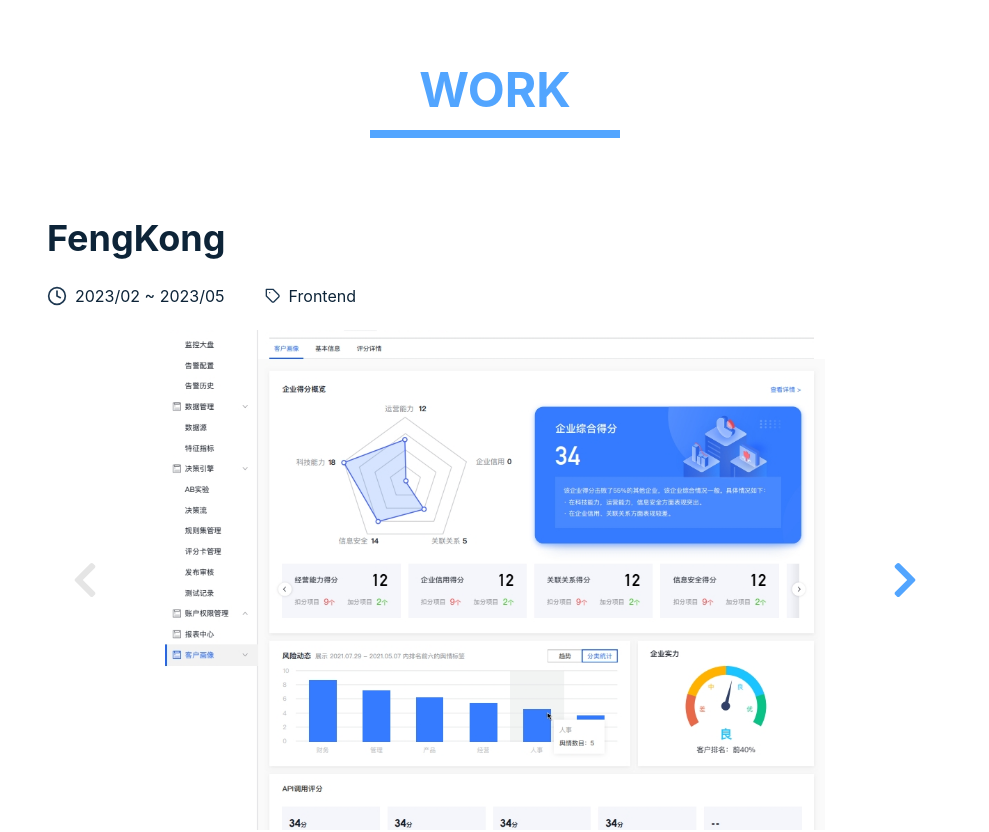
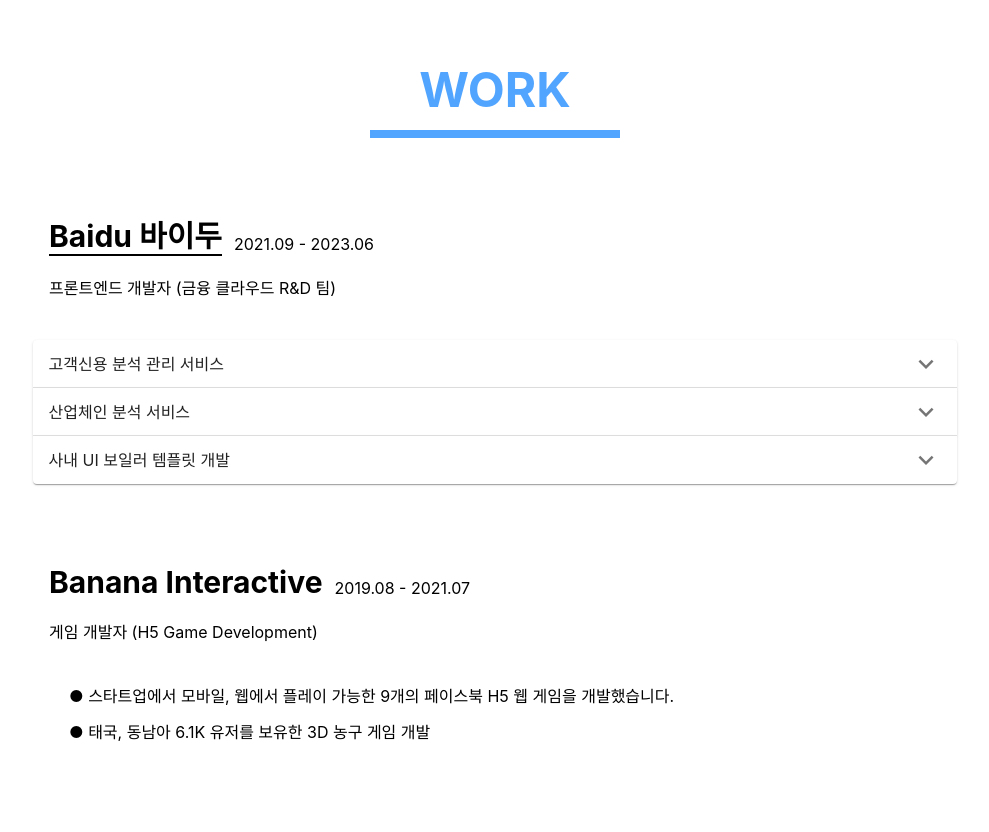
Before and after one commit to ujunglim/yujung_portfolio, a Next.js app: page / in a window 1280 px wide. Shown: the part 7300-8132 px from the top of the page, without its empty margins (145-1134 px from the left). Built offline with nearby package versions, Linux system fonts and the light colour scheme.

Commit message:
[feat] workdetail 추가

```diff
--- a/components/AboutMe.tsx
+++ b/components/AboutMe.tsx
@@ -9,7 +9,7 @@
       initial={{ opacity: 0 }}
       animate={{ opacity: 1 }}
       // transition={{ ease: "easeInOut", duration: 0.9, delay: 0.2 }}
-      className="w-[100%] flex flex-col items-center py-5 sm:py-10 mt-5 sm:mt-10 bg-cover bg-center"
+      className="w-[100%] flex flex-col items-center py-5 sm:py-10 mt-15 sm:mt-20 bg-cover bg-center"
       style={{
         backgroundImage: "url('/images/aboutme.jpg')",
         backgroundRepeat: "no-repeat",
--- a/components/FengKong.tsx
+++ b/components/FengKong.tsx
@@ -55,7 +55,7 @@
     <div className="container mx-auto">
       {/* Header */}
       <div>
-        <p className="font-general-medium text-left text-3xl sm:text-4xl font-bold text-primary-dark dark:text-primary-light mt-14 sm:mt-20 mb-7">
+        <p className="font-general-medium text-left text-3xl sm:text-4xl font-bold text-primary-dark dark:text-primary-light mt-7 sm:mt-10 mb-7">
           {data.header.title}
         </p>
         <div className="flex">
--- a/components/Work.tsx
+++ b/components/Work.tsx
@@ -1,16 +1,76 @@
+import { AccordionDetails, AccordionSummary } from "@mui/material";
 import CategoryTitle from "./CategoryTitle";
 import FengKong from "./FengKong";
 import ShaoXing from "./ShaoXing";
+import WorkDetail from "./WorkDetail";
+import Accordion from "@mui/material/Accordion";
+import { MdOutlineExpandMore } from "react-icons/md";
 
 function Work() {
   return (
     <section
       id="work"
-      className="flex flex-col items-center py-5 sm:py-10 mt-5 sm:mt-10"
+      className="flex flex-col items-center py-5 sm:py-10 mt-5 sm:mt-10 sm:mb-10 mb-5"
     >
       <CategoryTitle text="WORK" />
-      <FengKong />
-      <ShaoXing />
+      <WorkDetail
+        data={{
+          companyName: "Baidu 바이두",
+          companyUrl: "https://cloud.baidu.com/",
+          date: "2021.09 - 2023.06",
+          position: "프론트엔드 개발자 (금융 클라우드 R&D 팀)",
+        }}
+      />
+      <div className="w-[85%]">
+        <Accordion>
+          <AccordionSummary expandIcon={<MdOutlineExpandMore size={30} />}>
+            고객신용 분석 관리 서비스
+          </AccordionSummary>
+          <AccordionDetails>
+            <FengKong />
+          </AccordionDetails>
+        </Accordion>
+        <Accordion>
+          <AccordionSummary expandIcon={<MdOutlineExpandMore size={30} />}>
+            산업체인 분석 서비스
+          </AccordionSummary>
+          <AccordionDetails>
+            <ShaoXing />
+          </AccordionDetails>
+        </Accordion>
+        <Accordion>
+          <AccordionSummary expandIcon={<MdOutlineExpandMore size={30} />}>
+            사내 UI 보일러 템플릿 개발
+          </AccordionSummary>
+          <AccordionDetails>
+            <p>
+              ● FengKong과 Admin 백오피스 개발 생산성을 위해 자주 사용되는
+              UI컴포넌트들을 Storybook을 사용하여 사내 UI보일러 템플릿 개발,
+              유지보수했습니다.
+            </p>
+            <p>
+              ● Button, Modal, Card, 스크롤 가능한 Popover, Ellipsis(줄임말)
+              Popover, 커스텀 Date Range Picker
+            </p>
+            <p>
+              ● 입력과 표 출력 기능을 가진 커스터마이징 가능한 Input group +
+              table 컴포넌트
+            </p>
+          </AccordionDetails>
+        </Accordion>
+      </div>
+
+      <WorkDetail
+        data={{
+          companyName: "Banana Interactive",
+          date: "2019.08 - 2021.07",
+          position: "게임 개발자 (H5 Game Development)",
+          work: [
+            "스타트업에서 모바일, 웹에서 플레이 가능한 9개의 페이스북 H5 웹 게임을 개발했습니다.",
+            "태국, 동남아 6.1K 유저를 보유한 3D 농구 게임 개발",
+          ],
+        }}
+      />
     </section>
   );
 }
--- /dev/null
+++ b/components/WorkDetail.tsx
@@ -0,0 +1,43 @@
+import React, { FC } from "react";
+
+interface Prop {
+  companyName: string;
+  companyUrl?: string;
+  date: string;
+  position: string;
+  work: string[];
+}
+
+const WorkDetail: FC<any> = ({ data }) => {
+  return (
+    <div className="w-[100%] px-[98px] mt-[80px] dark:text-ternary-light">
+      <div className="flex items-end mb-5">
+        {data.companyUrl ? (
+          <a
+            className="text-3xl font-bold mr-3 hover:bg-submain hover:bg-opacity-50"
+            href={data?.companyUrl}
+            target="_blank"
+            style={{ borderBottom: "2px solid" }}
+          >
+            {data.companyName}
+          </a>
+        ) : (
+          <h1 className="text-3xl font-bold mr-3">{data.companyName}</h1>
+        )}
+        <span>{data.date}</span>
+      </div>
+      {/* 직무 */}
+      <div className="mb-10 flex">{data.position}</div>
+
+      {data?.work?.map((e, i) => {
+        return (
+          <p key={i} className="mb-3 ml-5">
+            ● {e}
+          </p>
+        );
+      })}
+    </div>
+  );
+};
+
+export default WorkDetail;
--- a/hooks/useScrollToTop.tsx
+++ b/hooks/useScrollToTop.tsx
@@ -33,7 +33,7 @@
   return (
     <button className="bg-main rounded-full fixed bottom-7 right-10 transition-all ease-in-out duration-300">
       <FiChevronUp
-        className="text-primary-light bg-red-300"
+        className="text-primary-light"
         style={{ display: showScroll ? "flex" : "none" }}
         onClick={backToTop}
         size={50}
--- a/package.json
+++ b/package.json
@@ -9,6 +9,9 @@
     "lint": "next lint"
   },
   "dependencies": {
+    "@emotion/react": "^11.11.4",
+    "@emotion/styled": "^11.11.5",
+    "@mui/material": "^5.15.15",
     "@types/node": "20.11.30",
     "@types/react": "18.2.73",
     "@types/react-dom": "18.2.23",
--- a/pages/_app.tsx
+++ b/pages/_app.tsx
@@ -1,12 +1,12 @@
 import "../styles/globals.css";
-// import { AnimatePresence } from "framer-motion";
+import { AnimatePresence } from "framer-motion";
 import DefaultLayout from "../components/layout/DefaultLayout";
 import Head from "next/head";
 import UseScrollToTop from "../hooks/useScrollToTop";
 
 function MyApp({ Component, pageProps }: any) {
   return (
-    // <AnimatePresence>
+    <AnimatePresence>
       <div className=" bg-white dark:bg-primary-dark transition duration-300 overflow-hidden">
         <DefaultLayout>
           <Head>
@@ -17,7 +17,7 @@
         </DefaultLayout>
         <UseScrollToTop />
       </div>
-    // </AnimatePresence>
+    </AnimatePresence>
   );
 }
 
```
Also changed, not shown: 1 other file (tests, documents, lock files or other folders). Lines whose indentation alone changed are shown as unchanged.
